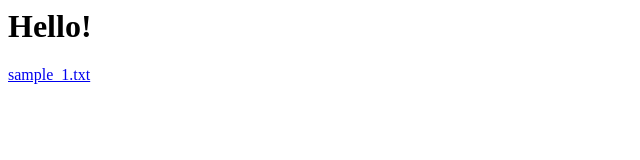
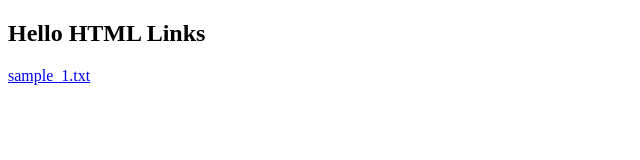
Before and after one commit to haporbobo/test_project, a plain HTML site: page index.html in a window 1280 px wide. Shown: the whole page, without its empty margins (0-640 px from the left). Drawn offline with Linux system fonts and the light colour scheme.

Commit message:
Update index.html

```diff
--- a/index.html
+++ b/index.html
@@ -1,3 +1,9 @@
-<h1>Hello!</h1>
+<!DOCTYPE html>
+<html>
+<body>
 
-<a href="https://github.com/haporbobo/test_project/blob/master/sample_1.txt">sample_1.txt</a>
+<h2>Hello HTML Links</h2>
+<p><a href="https://github.com/haporbobo/test_project/blob/master/sample_1.txt">sample_1.txt</a></p>
+
+</body>
+</html>
```
